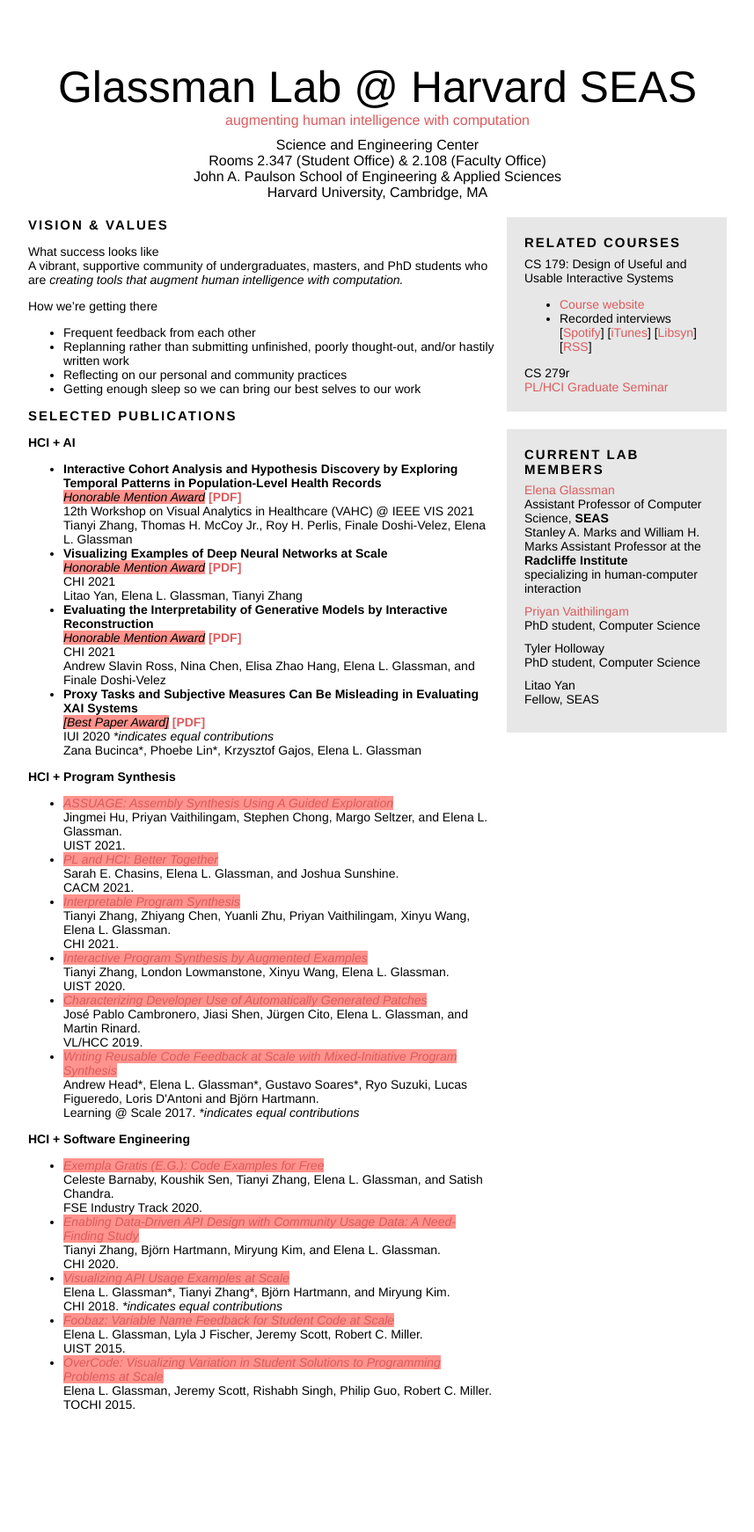
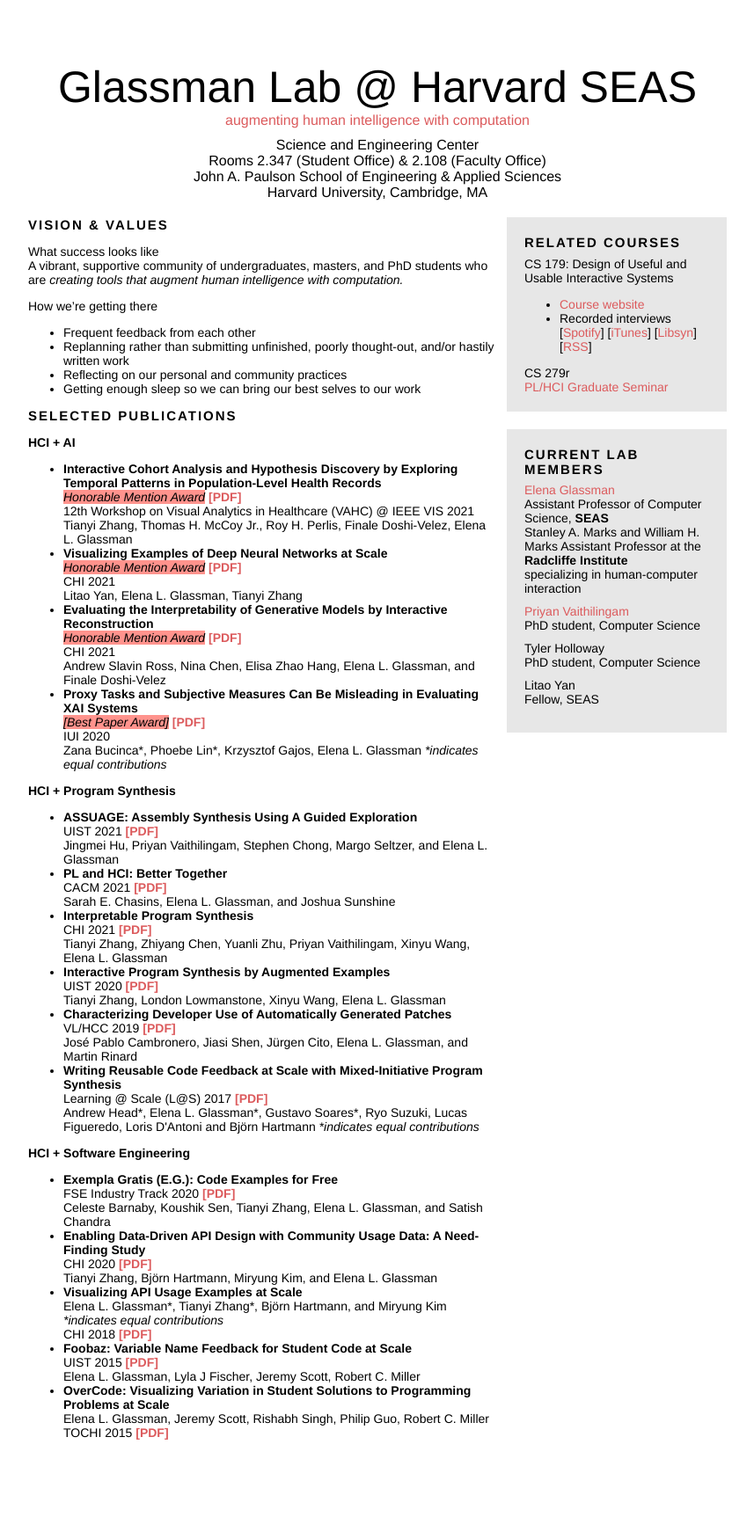
Before and after one commit to eglassman/eglassman.github.io, a Jekyll site: the page built from index.html, in a window 1280 px wide. Shown: the whole page at 88% size, without its empty margins (211-1068 px from the left). Built offline with Jekyll 4.4.1, drawn with Linux system fonts in a browser that asks for light colours; before the commit the page ends 1710 px from its top, so only the background shows below that.

Commit message:
reformmating all the papers

```diff
--- a/index.html
+++ b/index.html
@@ -85,8 +85,8 @@ layout: default
         </li>
         <li><b>Proxy Tasks and Subjective Measures Can Be Misleading in Evaluating XAI Systems</b>
           <br/><em>[Best Paper Award]</em> <a href="papers/bucinca_iui20_proxy.pdf"><b>[PDF]</b></a>
-          <br/>IUI 2020 <i>*indicates equal contributions</i>
-          <br/>Zana Bucinca*, Phoebe Lin*, Krzysztof Gajos, Elena L. Glassman
+          <br/>IUI 2020
+          <br/>Zana Bucinca*, Phoebe Lin*, Krzysztof Gajos, Elena L. Glassman <i>*indicates equal contributions</i>
         </li>
       </ul>
 
@@ -98,29 +98,30 @@ layout: default
       </p>
 
       <ul>
-        <li><em><a href="papers/ASSUAGE_UIST21.pdf">ASSUAGE: Assembly Synthesis Using A Guided Exploration</a></em>
-          <br />Jingmei Hu, Priyan Vaithilingam,  Stephen Chong, Margo Seltzer, and Elena L. Glassman.
-          <br />UIST 2021.
+        <li><b>ASSUAGE: Assembly Synthesis Using A Guided Exploration</b>
+          <br/>UIST 2021 <a href="papers/ASSUAGE_UIST21.pdf"><b>[PDF]</b></a>
+          <br/>Jingmei Hu, Priyan Vaithilingam,  Stephen Chong, Margo Seltzer, and Elena L. Glassman
         </li>
-        <li><em><a href="papers/PLandHCI_betterTogether.pdf">PL and HCI: Better Together</a></em>
-          <br />Sarah E. Chasins, Elena L. Glassman, and Joshua Sunshine.
-          <br />CACM 2021.
+        <li><b>PL and HCI: Better Together</b>
+          <br/>CACM 2021 <a href="papers/PLandHCI_betterTogether.pdf"><b>[PDF]</b></a>
+          <br/>Sarah E. Chasins, Elena L. Glassman, and Joshua Sunshine
         </li>
-        <li><em><a href="papers/ips_chi2021.pdf">Interpretable Program Synthesis</a></em>
-          <br/>Tianyi Zhang, Zhiyang Chen, Yuanli Zhu, Priyan Vaithilingam, Xinyu Wang, Elena L. Glassman.
-          <br />CHI 2021.
+        <li><b>Interpretable Program Synthesis</b>
+          <br/>CHI 2021 <a href="papers/ips_chi2021.pdf"><b>[PDF]</b></a>
+          <br/>Tianyi Zhang, Zhiyang Chen, Yuanli Zhu, Priyan Vaithilingam, Xinyu Wang, Elena L. Glassman
         </li>
-        <li><em><a href="papers/ips_augex_uist20.pdf">Interactive Program Synthesis by Augmented Examples</a></em>
-          <br/>Tianyi Zhang, London Lowmanstone, Xinyu Wang, Elena L. Glassman.
-          <br />UIST 2020.</li>
-        <li><em><a href="https://arxiv.org/abs/1907.06535">Characterizing Developer Use of Automatically Generated Patches</a></em>
-          <br/>José Pablo Cambronero, Jiasi Shen, Jürgen Cito, Elena L. Glassman, and Martin Rinard.
-          <br />VL/HCC 2019.</li>
-        <!-- <a href="papers/glassmanLatS17.pdf">Writing Reusable Code Feedback at Scale with Mixed-Initiative Program Synthesis</a><br><br> -->
-                                    <!-- by Head*, <i>Glassman*</i>, Soares*, Suzuki, Figueredo, D'Antoni and Hartmann -->
-        <li><em><a href="papers/glassmanLatS17.pdf">Writing Reusable Code Feedback at Scale with Mixed-Initiative Program Synthesis</a></em>
-          <br/>Andrew Head*, Elena L. Glassman*, Gustavo Soares*, Ryo Suzuki, Lucas Figueredo, Loris D'Antoni and Björn Hartmann.
-          <br />Learning @ Scale 2017. <i>*indicates equal contributions</i></li>
+        <li><b>Interactive Program Synthesis by Augmented Examples</b>
+          <br/>UIST 2020 <a href="papers/ips_augex_uist20.pdf"><b>[PDF]</b></a>
+          <br/>Tianyi Zhang, London Lowmanstone, Xinyu Wang, Elena L. Glassman
+        </li>
+        <li><b>Characterizing Developer Use of Automatically Generated Patches</b>
+          <br/>VL/HCC 2019 <a href="https://arxiv.org/abs/1907.06535"><b>[PDF]</b></a>
+          <br/>José Pablo Cambronero, Jiasi Shen, Jürgen Cito, Elena L. Glassman, and Martin Rinard
+        </li>
+        <li><b>Writing Reusable Code Feedback at Scale with Mixed-Initiative Program Synthesis</b>
+          <br/>Learning @ Scale (L@S) 2017 <a href="papers/glassmanLatS17.pdf"><b>[PDF]</b></a>
+          <br/>Andrew Head*, Elena L. Glassman*, Gustavo Soares*, Ryo Suzuki, Lucas Figueredo, Loris D'Antoni and Björn Hartmann <i>*indicates equal contributions</i>
+        </li>
       </ul>
 
       <p>
@@ -129,26 +130,29 @@ layout: default
 
       <ul>
 
-        <li><em><a href="papers/fse2020-industry-example-generation.pdf">Exempla Gratis (E.G.): Code Examples for Free</a></em>
-          <br/>Celeste Barnaby, Koushik Sen, Tianyi Zhang, Elena L. Glassman, and Satish Chandra.
-          <br />FSE Industry Track 2020.
+        <li><b>Exempla Gratis (E.G.): Code Examples for Free</b>
+          <br/>FSE Industry Track 2020 <a href="papers/fse2020-industry-example-generation.pdf"><b>[PDF]</b></a>
+          <br/>Celeste Barnaby, Koushik Sen, Tianyi Zhang, Elena L. Glassman, and Satish Chandra
         </li>
-        <li><em><a href="papers/Data-driven-API-CHI20.pdf">Enabling Data-Driven API Design with Community Usage Data: A Need-Finding Study</a></em>
-          <br/>Tianyi Zhang, Björn Hartmann, Miryung Kim, and Elena L. Glassman.
-          <br />CHI 2020.
+        <li><b>Enabling Data-Driven API Design with Community Usage Data: A Need-Finding Study</b>
+          <br/>CHI 2020 <a href="papers/Data-driven-API-CHI20.pdf"><b>[PDF]</b></a>
+          <br/>Tianyi Zhang, Björn Hartmann, Miryung Kim, and Elena L. Glassman
         </li>
-        <li><em><a href="papers/examplore_chi18.pdf">Visualizing API Usage Examples at Scale</a></em>
-          <br/>Elena L. Glassman*, Tianyi Zhang*, Björn Hartmann, and Miryung Kim.
-          <br />CHI 2018. <i>*indicates equal contributions</i></li>
+        <li><b>Visualizing API Usage Examples at Scale</b>
+          <br/>Elena L. Glassman*, Tianyi Zhang*, Björn Hartmann, and Miryung Kim <i>*indicates equal contributions</i>
+          <br/>CHI 2018 <a href="papers/examplore_chi18.pdf"><b>[PDF]</b></a>
+        </li>
           <!-- (<a href="https://eglassman.github.io/examplore/">supplemental info</a>) -->
         <!-- <li><em><a href="https://andrewhead.info/assets/pdf/scooping-examples.pdf">Interactive Extraction of Examples from Existing Code</a></em>.<br/>Andrew Head, Elena Glassman, Björn Hartmann, and Marti Hearst. CHI 2018.<br/>(<a href="https://andrewhead.info/assets/pdf/scooping-examples-auxiliary-material.pdf">supplemental material</a>) (<a href="https://andrewhead.info/assets/pdf/scooping-examples-slides.pdf">slides</a>) (<a href="https://codescoop.berkeley.edu">demo</a>) (<a href="https://www.youtube.com/watch?v=RYbhnRDbvyY">video</a>) (<a href="https://www.youtube.com/watch?v=sIpSS-F1Ltg">teaser</a>)</li> -->
-        <li><em><a href="papers/uist2015-elg-foobaz.pdf">Foobaz: Variable Name Feedback for Student Code at Scale</a></em>
-          <br/>Elena L. Glassman, Lyla J Fischer, Jeremy Scott, Robert C. Miller.
-          <br />UIST 2015.<br/></li>
-          <li><em><a href="papers/glassman-tochi.pdf">OverCode: Visualizing Variation in Student Solutions to Programming
-Problems at Scale</a></em>
-            <br/>Elena L. Glassman, Jeremy Scott, Rishabh Singh, Philip Guo, Robert C. Miller.
-            <br />TOCHI 2015.<br/></li>
+        <li><b>Foobaz: Variable Name Feedback for Student Code at Scale</b>
+          <br/>UIST 2015 <a href="papers/uist2015-elg-foobaz.pdf"><b>[PDF]</b></a>
+          <br/>Elena L. Glassman, Lyla J Fischer, Jeremy Scott, Robert C. Miller
+        </li>
+          <li><b>OverCode: Visualizing Variation in Student Solutions to Programming
+Problems at Scale</b>
+            <br/>Elena L. Glassman, Jeremy Scott, Rishabh Singh, Philip Guo, Robert C. Miller
+            <br/>TOCHI 2015 <a href="papers/glassman-tochi.pdf"><b>[PDF]</b></a>
+          </li>
 
 
       </ul>
```
